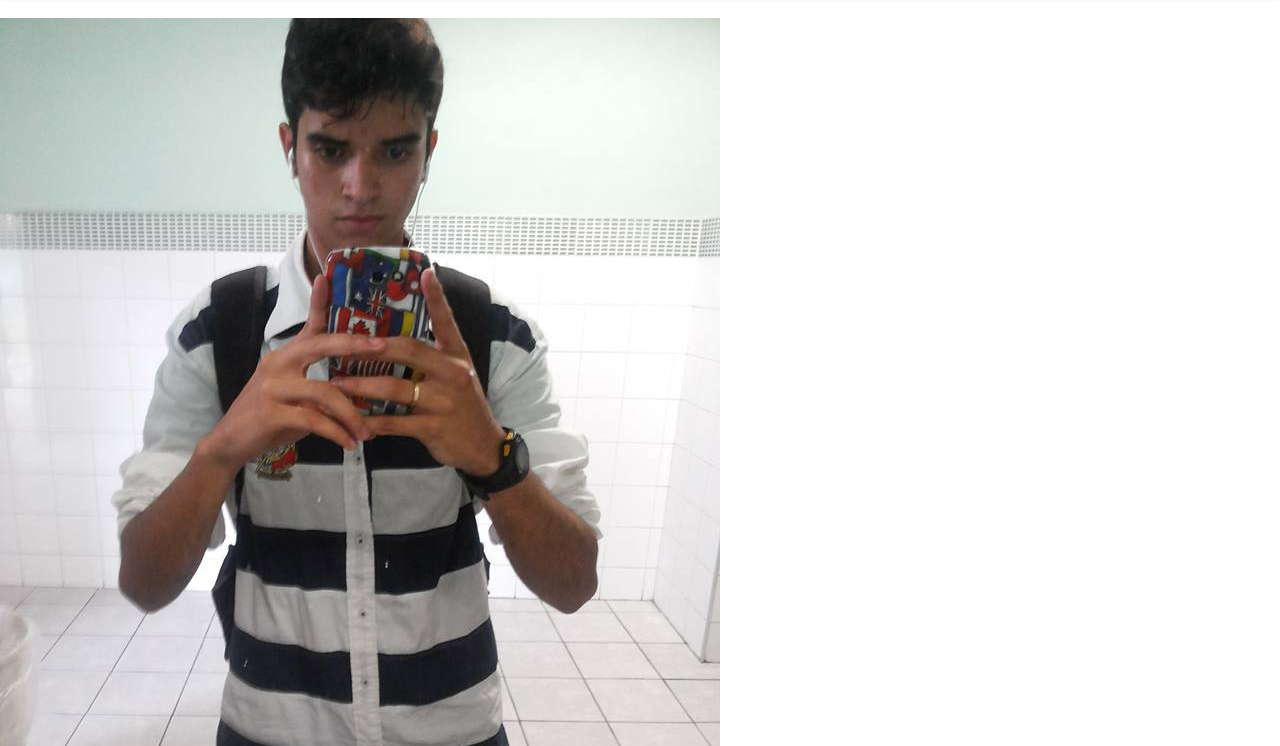
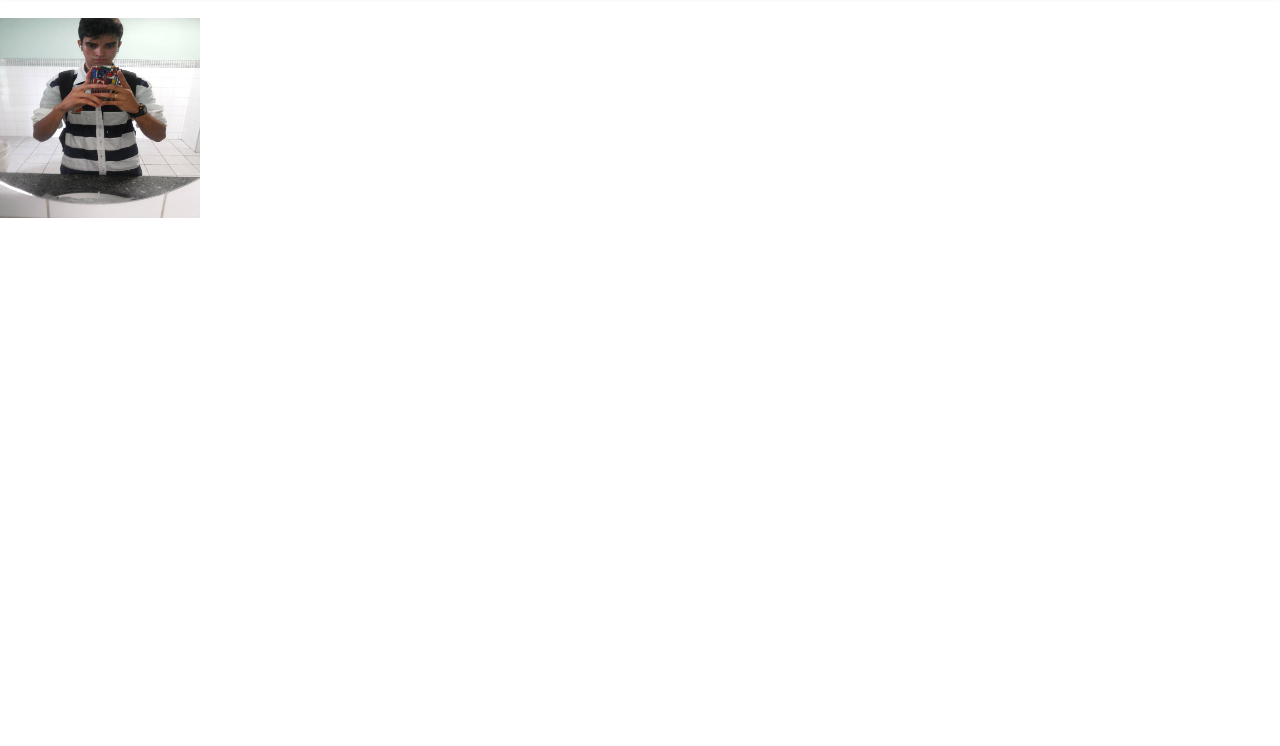
Before and after one commit to walterfrota/walterfrota.github.io, a plain HTML site: page index.html in a window 1280 px wide. Shown: the part 54-800 px from the top of the page. Drawn offline with nearby package versions, Linux system fonts and the light colour scheme.

Commit message:
Tamaho da Imaem

```diff
--- a/index.html
+++ b/index.html
@@ -65,7 +65,7 @@
   </div><!-- /.container-fluid -->
 </nav>
 
-<img src="imagem.jpg"/>
+<img src="imagem.jpg" height="200px" width="200px" />
 
 </body>
 </html>
```
